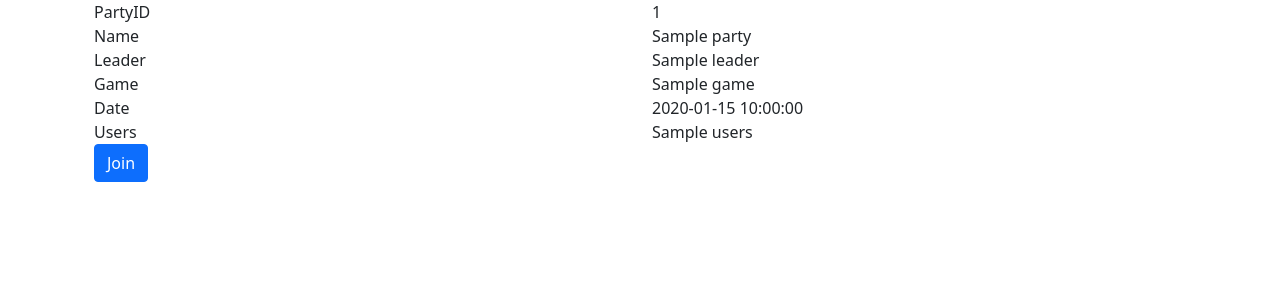
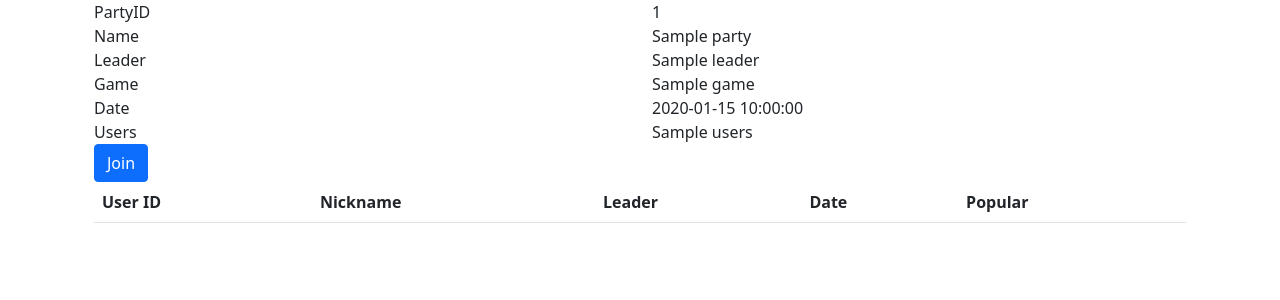
Before and after one commit to wbjeon2k/CSE421DB, a Flask app: template web/templates/partyDetail.html in a window 1280 px wide. Shown: the top 300 px of the page. Run offline with Flask 2, Linux system fonts and the light colour scheme; the template is opened without the code that fills it: most values are stand-ins (such as "Sample title", 1, 10 or a date in 2020); lists and menus that the app fills with data are empty; parts of the project's set-up code (start-up, migrations or seed data) failed here and were passed over; some libraries are stand-ins or nearby versions.

Commit message:
ADD: Secession button & party member skeleton

```diff
--- a/web/templates/partyDetail.html
+++ b/web/templates/partyDetail.html
@@ -53,5 +53,23 @@
     {% if not is_my_party %}
     <button type="button" class="btn btn-primary" onclick="location.href = 'join/'">Join</button>
     {% endif %}
+    {% if is_my_party %}
+    <button type="button" class="btn btn-primary" onclick="location.href = 'secession/'">Secession</button>
+    {% endif %}
+    <table class="table">
+        <thead>
+          <tr>
+            <th scope="col">User ID</th>
+            <th scope="col">Nickname</th>
+            <th scope="col">Leader</th>
+            <th scope="col">Date</th>
+            <th scope="col">Popular</th>
+          </tr>
+        </thead>
+        <tbody>
+            {% for user in party['member'] %}
+            {% endfor %}
+        </tbody>
+      </table>
 </div>
 {% endblock content %}
```
